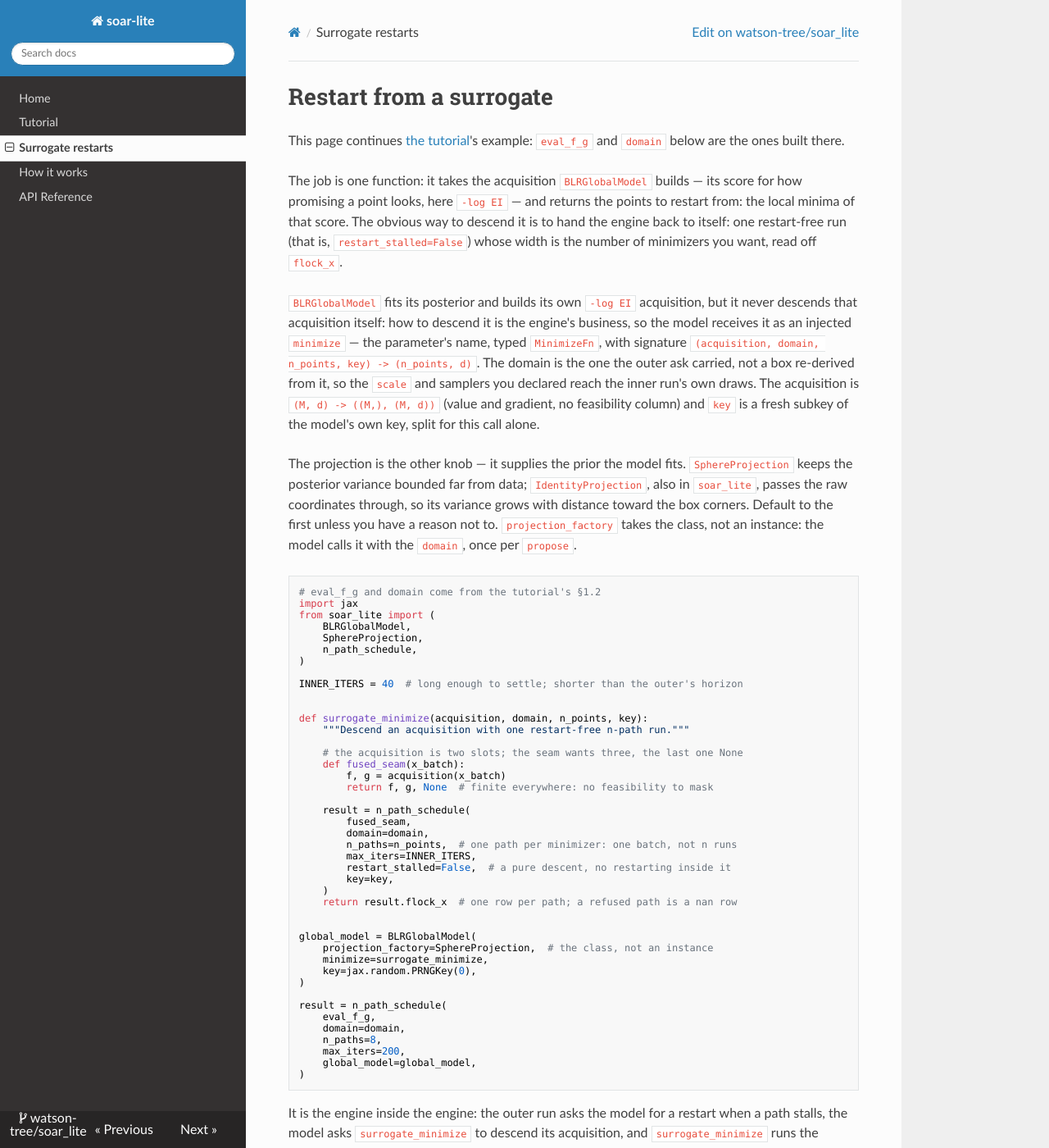
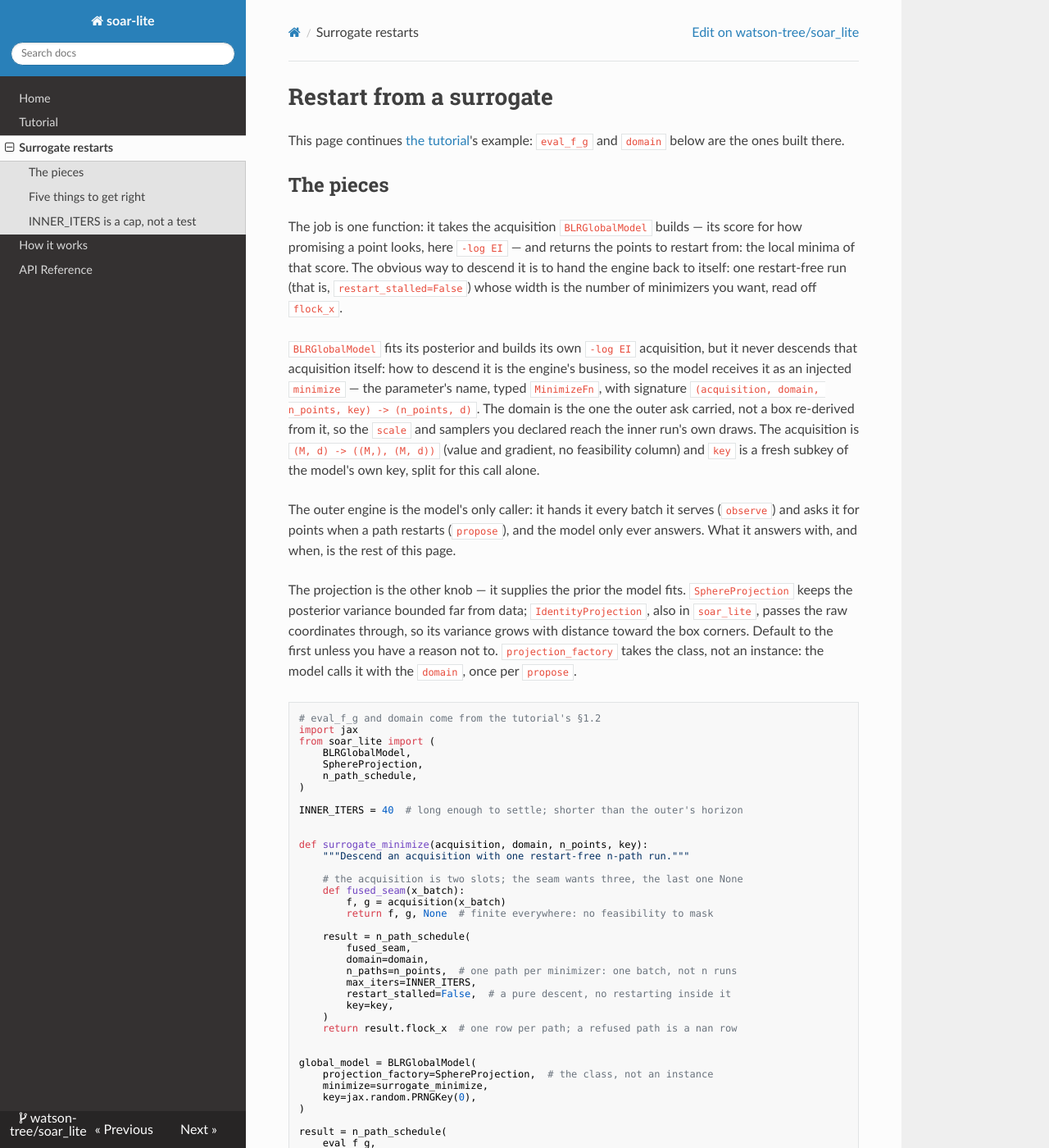
Before and after one commit to watson-tree/soar_lite, an MkDocs documentation site: the page built from docs/how-to/surrogate-restarts.md, in a window 1280 px wide and 1400 px high. Shown: the whole window at 82% size. Built offline with MkDocs 1.6.1, drawn with Linux system fonts in a browser that asks for light colours; nearby versions of some CDN libraries; some of the changed text lies outside the part shown.

Commit message:
docs: section the surrogate page, and say what the inner run bills
The page had no headings at all, so the sidebar beside it was empty and
the five cautions ran as one block. Three sections: the pieces, the five
things to get right, and the inner horizon.

Two facts the engine had but the page did not:

- the outer engine is the model's only caller, so `observe` is called
  once per served batch and the model only ever answers;
- the inner run bills its own `Work`, which never reaches the outer
  `result.work`, and the outer `budget_check` is handed the outer ledger
  alone.

````diff
--- a/docs/how-to/surrogate-restarts.md
+++ b/docs/how-to/surrogate-restarts.md
@@ -2,6 +2,8 @@
 
 This page continues [the tutorial](../tutorial/getting-started.md)'s example:
 `eval_f_g` and `domain` below are the ones built there.
+
+## The pieces
 
 The job is one function: it takes the acquisition `BLRGlobalModel` builds — its
 score for how promising a point looks, here `-log EI` — and returns the points to
@@ -19,6 +21,10 @@ the outer ask carried, not a box re-derived from it, so the `scale` and samplers
 you declared reach the inner run's own draws. The acquisition is
 `(M, d) -> ((M,), (M, d))` (value and gradient, no feasibility column) and `key`
 is a fresh subkey of the model's own key, split for this call alone.
+
+The outer engine is the model's only caller: it hands it every batch it serves
+(`observe`) and asks it for points when a path restarts (`propose`), and the
+model only ever answers. What it answers with, and when, is the rest of this page.
 
 The projection is the other knob — it supplies the prior the model fits.
 `SphereProjection` keeps the posterior variance bounded far from data;
@@ -73,6 +79,8 @@ result = n_path_schedule(
 )
 ```
 
+## Five things to get right
+
 It is the engine inside the engine: the outer run asks the model for a restart
 when a path stalls, the model asks `surrogate_minimize` to descend its
 acquisition, and `surrogate_minimize` runs the engine again — restart-free this
@@ -97,10 +105,16 @@ time. Five things keep it honest:
 - **The acquisition has no feasibility mask (`feas=None`).** It is finite
   everywhere, so the fused seam's third slot is `None`.
 
+## INNER_ITERS is a cap, not a test
+
 `INNER_ITERS` is an upper bound, not a convergence test. A path that settles
 stops there, so an inner run whose flock settles early ends on `all_stalled`
 before reaching it; 40 is a cap with room to spare, not an iteration count to aim
 at. Raise it if the outer run keeps restarting paths that barely moved.
 
+The inner run bills its own `Work`, and none of it reaches the outer
+`result.work`: the outer `budget_check` is handed the outer ledger alone, so a
+budget that has to cover the surrogate descents must price them itself.
+
 `MinimizeFn` and both projections are in the [API Reference](../reference/api.md),
 with their exact signatures and defaults.
````
